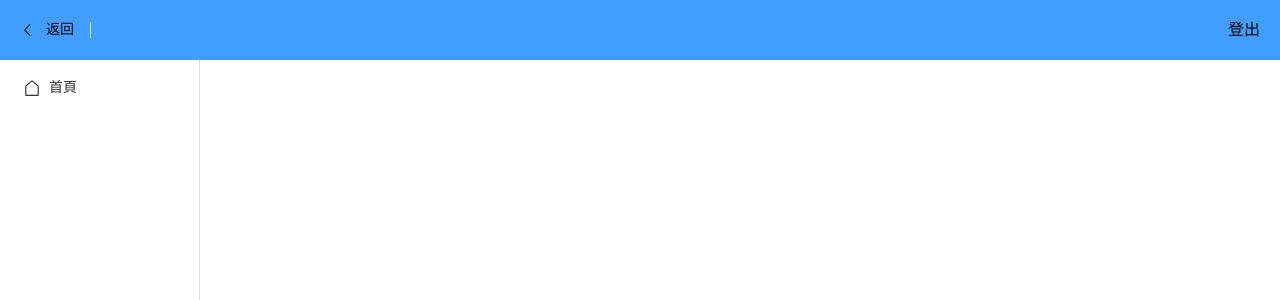
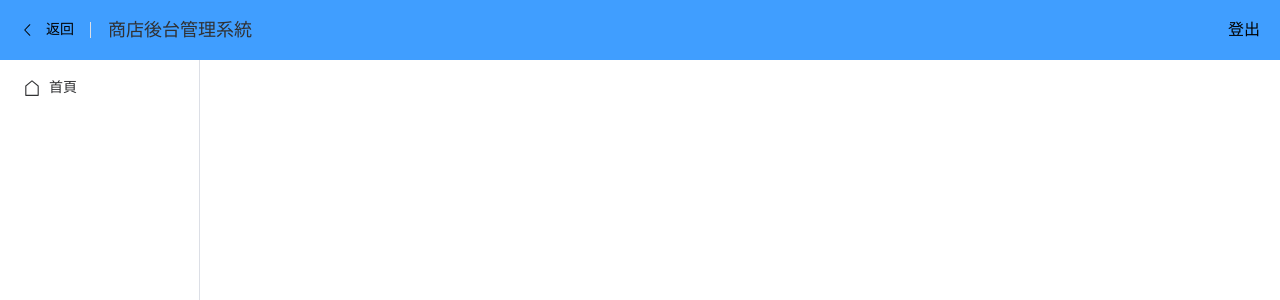
Before and after one commit to smme2009/VueJS-Vite-Shop, a Vue app: page /mgmt in a window 1280 px wide. Shown: the top 300 px of the page. Built offline with nearby package versions, Linux system fonts and the light colour scheme.

Commit message:
feat: 新增自動更新系統標題機制

```diff
--- a/index.html
+++ b/index.html
@@ -4,7 +4,7 @@
     <meta charset="UTF-8" />
     <link rel="icon" type="image/svg+xml" href="/vite.svg" />
     <meta name="viewport" content="width=device-width, initial-scale=1.0" />
-    <title>Vite + Vue</title>
+    <title>商店後台管理系統</title>
   </head>
   <body>
     <div id="app"></div>
--- a/router/router.js
+++ b/router/router.js
@@ -38,4 +38,12 @@ const router = createRouter({
     ],
 });
 
+// 跳轉前動作
+router.beforeEach((to, from, next) => {
+    // 設定系統標題
+    document.title = to.meta.title;
+
+    next();
+});
+
 export default router;
--- a/src/components/layout/admin/Header.vue
+++ b/src/components/layout/admin/Header.vue
@@ -1,7 +1,7 @@
 <template>
     <el-page-header :icon="ArrowLeft" title="返回" @back="toBackPage()">
         <template #content>
-            <span>{{ title }}</span>
+            <span>商店後台管理系統</span>
         </template>
         <template #extra>
             <span @click="logout()">登出</span>
@@ -16,14 +16,10 @@
 </style>
 
 <script setup>
-import { useRouter, useRoute } from "vue-router";
+import { useRouter } from "vue-router";
 import { ArrowLeft } from "@element-plus/icons-vue";
 
 const router = useRouter();
-const route = useRoute();
-
-// 標題
-const title = route.meta.title;
 
 /**
  * 返回上一頁
```
